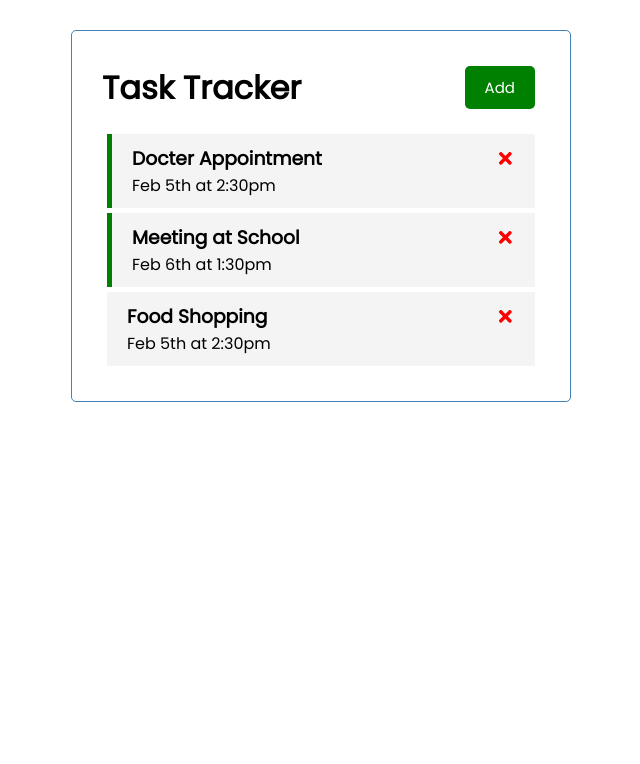
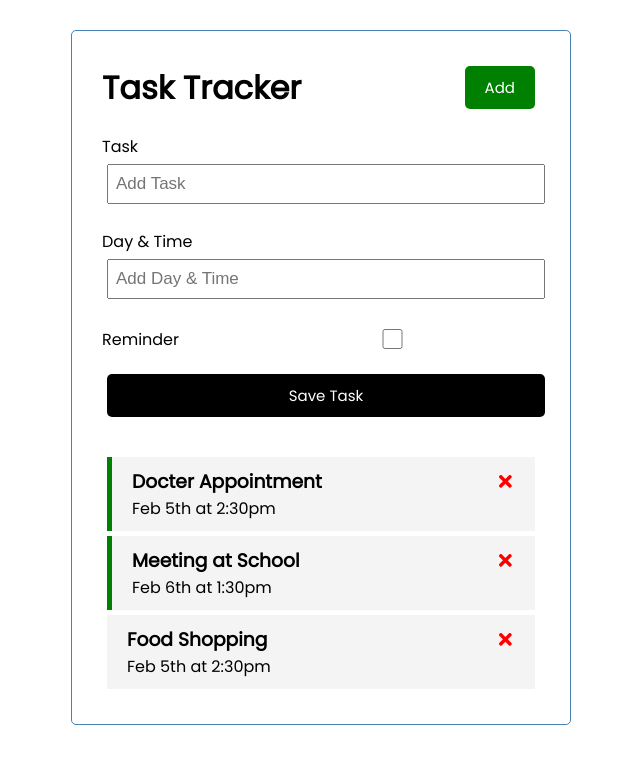
Before and after one commit to muhammadzhuhry/task-tracker, a React (Create React App) app: page / in a window 1280 px wide. Shown: the top 764 px of the page, without its empty margins (319-959 px from the left). Built offline with nearby package versions, Linux system fonts and the light colour scheme.

Commit message:
add cycle addTask

```diff
--- a/src/App.js
+++ b/src/App.js
@@ -1,7 +1,7 @@
 import { useState } from 'react'
 import Header from './components/Header'
 import Tasks from './components/Tasks'
-
+import AddTask from './components/AddTask'
 
 function App() {
   const [tasks, setTasks] = useState([
@@ -25,6 +25,11 @@
     }
   ])
 
+  // Add Task
+  const addTask = (task) => {
+    console.log(task)
+  }
+
   // Delete Task
   const deleteTask = (id) => {
     setTasks(tasks.filter((task) => task.id !== id))
@@ -37,7 +42,8 @@
 
   return (
     <div className="container">
-      <Header title='Task Tracker'/>
+      <Header />
+      <AddTask onAdd={addTask} />
       { tasks.length > 0 ? (
         <Tasks tasks={tasks} onDelete=
         {deleteTask}  onToggle={toggleReminder} />
--- /dev/null
+++ b/src/components/AddTask.js
@@ -0,0 +1,54 @@
+import { useState } from 'react'
+
+const AddTask = ({ onAdd }) => {
+  const [text, setText] = useState('');
+  const [day, setDay] = useState('');
+  const [reminder, setReminder] = useState(false);
+
+  const onSubmit = (e) => {
+    e.preventDefault()
+
+    if (!text) {
+      alert('Please add task')
+      return
+    }
+
+    onAdd({ text, day, reminder })
+
+    setText('')
+    setDay('')
+    setReminder(false)
+  }
+
+  return (
+    <form className='add-form' onSubmit={onSubmit}>
+      <div className='form-control'>
+        <label>Task</label>
+        <input type='text' placeholder='Add Task'
+          value={text}
+          onChange={(e) => setText(e.target.value)}
+        />
+      </div>
+      <div className='form-control'>
+        <label>Day & Time</label>
+        <input type='text' placeholder='Add Day & Time'
+          value={day}
+          onChange={(e) => setDay(e.target.value)}
+        />
+      </div>
+      <div className='form-control form-control-check'>
+        <label>Reminder</label>
+        <input
+          type='checkbox'
+          checked={reminder}
+          value={reminder}
+          onChange={(e) => setReminder(e.currentTarget.checked)}
+        />
+      </div>
+
+      <input className='btn btn-block' type='submit' value='Save Task' />
+    </form>
+  )
+}
+
+export default AddTask
```
